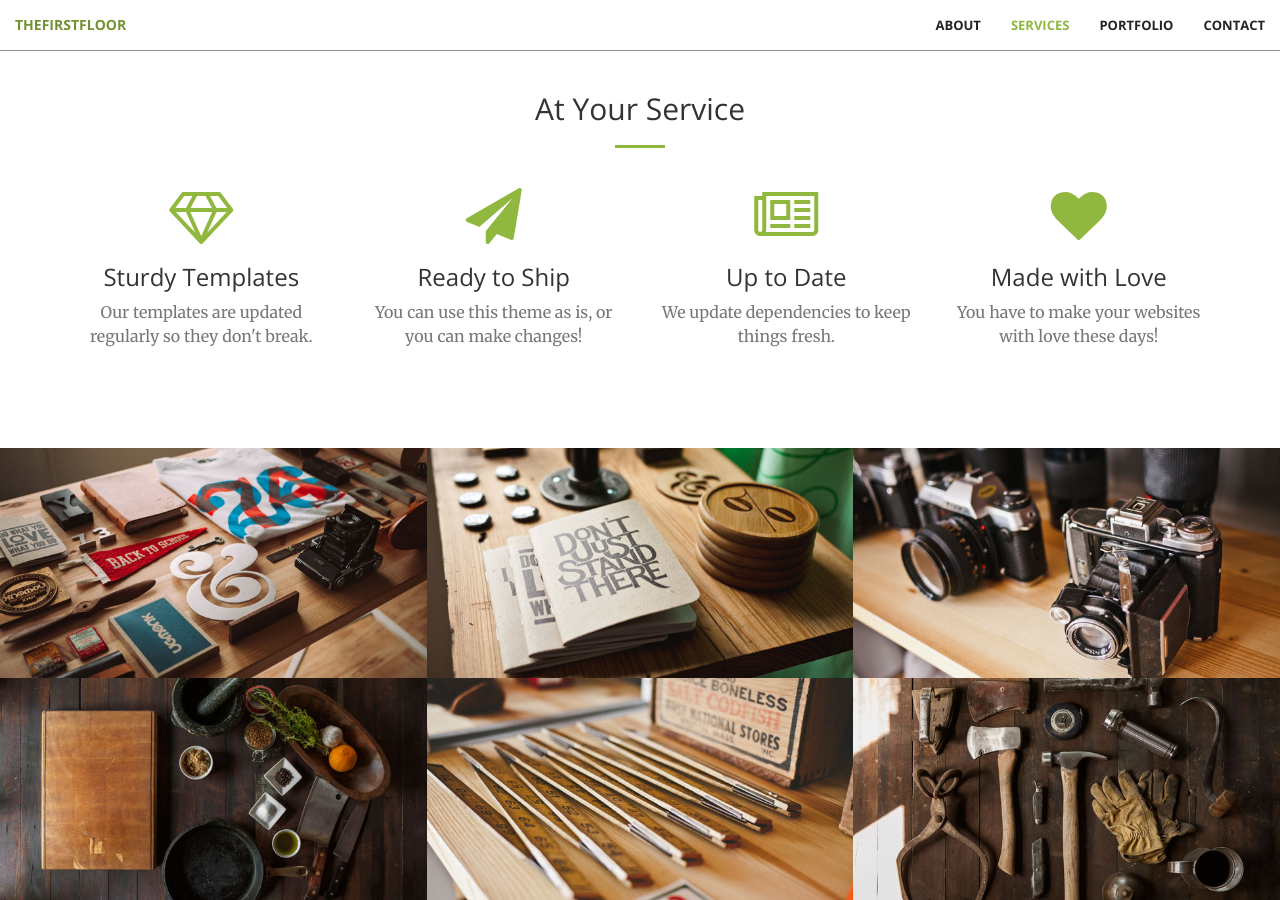
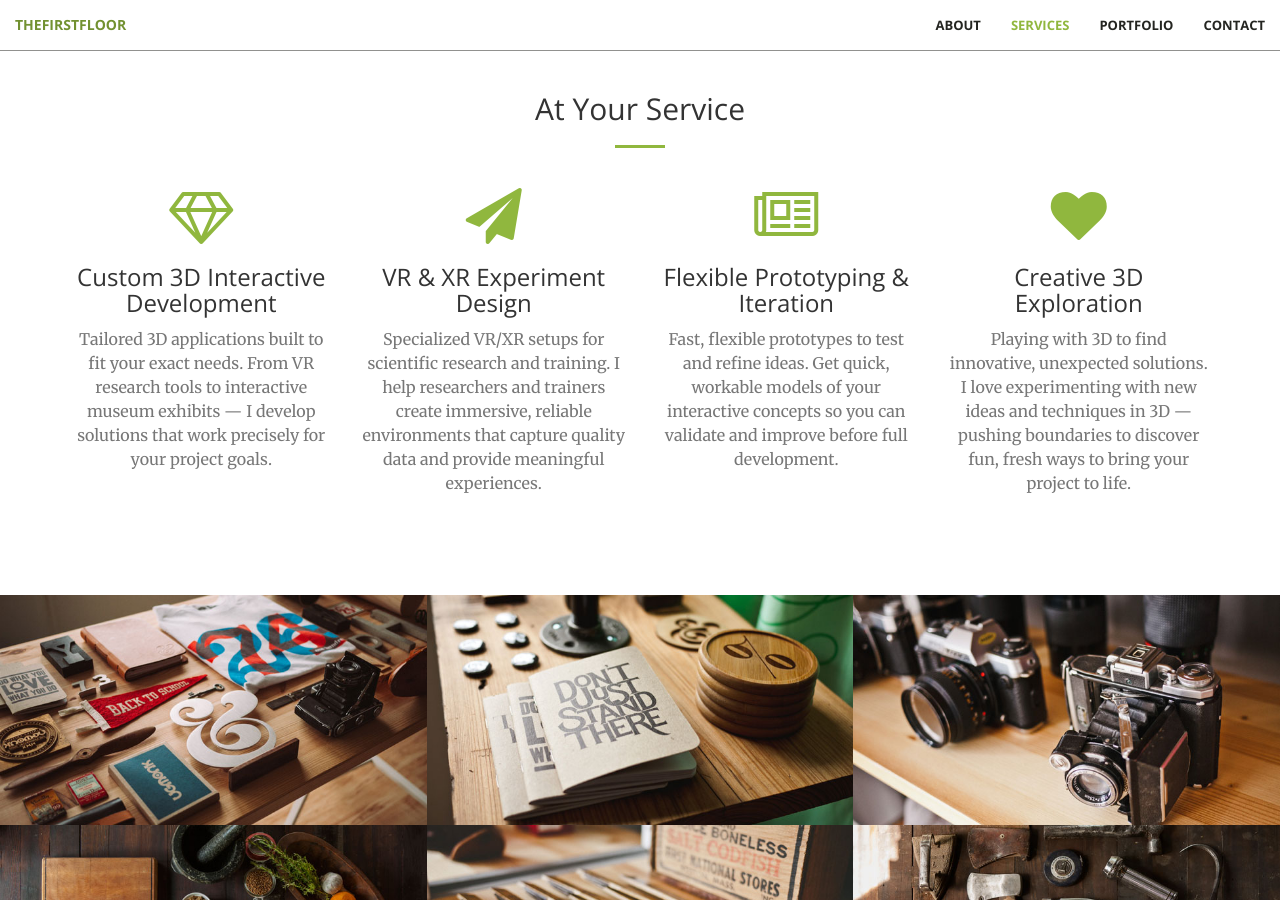
Before and after one commit to thefirstfloor/thefirstfloor.github.io, a Jekyll site: the page built from index.html, in a window 1280 px wide and 900 px high, scrolled down 1374 px. Built offline with Jekyll 4.4.1, drawn with Linux system fonts in a browser that asks for light colours.

Commit message:
services

```diff
--- a/_includes/services.html
+++ b/_includes/services.html
@@ -12,29 +12,33 @@
             <div class="col-lg-3 col-md-6 text-center">
                 <div class="service-box">
                     <i class="fa fa-4x fa-diamond wow bounceIn text-primary"></i>
-                    <h3>Sturdy Templates</h3>
-                    <p class="text-muted">Our templates are updated regularly so they don't break.</p>
+                    <h3>Custom 3D Interactive Development</h3>
+                    <p class="text-muted">Tailored 3D applications built to fit your exact needs.
+From VR research tools to interactive museum exhibits — I develop solutions that work precisely for your project goals.</p>
                 </div>
             </div>
             <div class="col-lg-3 col-md-6 text-center">
                 <div class="service-box">
                     <i class="fa fa-4x fa-paper-plane wow bounceIn text-primary" data-wow-delay=".1s"></i>
-                    <h3>Ready to Ship</h3>
-                    <p class="text-muted">You can use this theme as is, or you can make changes!</p>
+                    <h3>VR & XR Experiment Design</h3>
+                    <p class="text-muted">Specialized VR/XR setups for scientific research and training.
+I help researchers and trainers create immersive, reliable environments that capture quality data and provide meaningful experiences.</p>
                 </div>
             </div>
             <div class="col-lg-3 col-md-6 text-center">
                 <div class="service-box">
                     <i class="fa fa-4x fa-newspaper-o wow bounceIn text-primary" data-wow-delay=".2s"></i>
-                    <h3>Up to Date</h3>
-                    <p class="text-muted">We update dependencies to keep things fresh.</p>
+                    <h3>Flexible Prototyping & Iteration</h3>
+                    <p class="text-muted">Fast, flexible prototypes to test and refine ideas.
+Get quick, workable models of your interactive concepts so you can validate and improve before full development.</p>
                 </div>
             </div>
             <div class="col-lg-3 col-md-6 text-center">
                 <div class="service-box">
                     <i class="fa fa-4x fa-heart wow bounceIn text-primary" data-wow-delay=".3s"></i>
-                    <h3>Made with Love</h3>
-                    <p class="text-muted">You have to make your websites with love these days!</p>
+                    <h3>Creative 3D Exploration</h3>
+                    <p class="text-muted">Playing with 3D to find innovative, unexpected solutions.
+I love experimenting with new ideas and techniques in 3D — pushing boundaries to discover fun, fresh ways to bring your project to life.</p>
                 </div>
             </div>
         </div>
```
